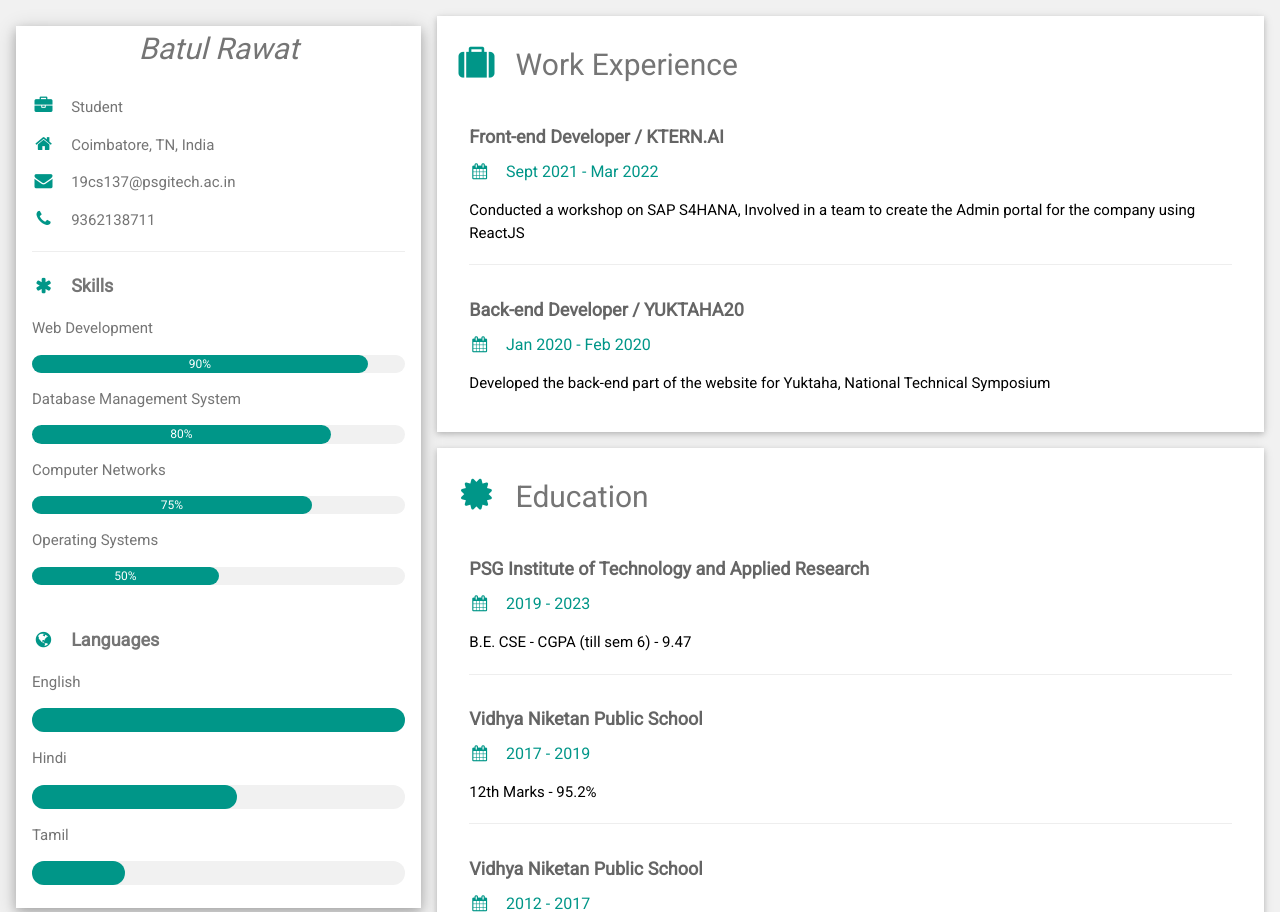
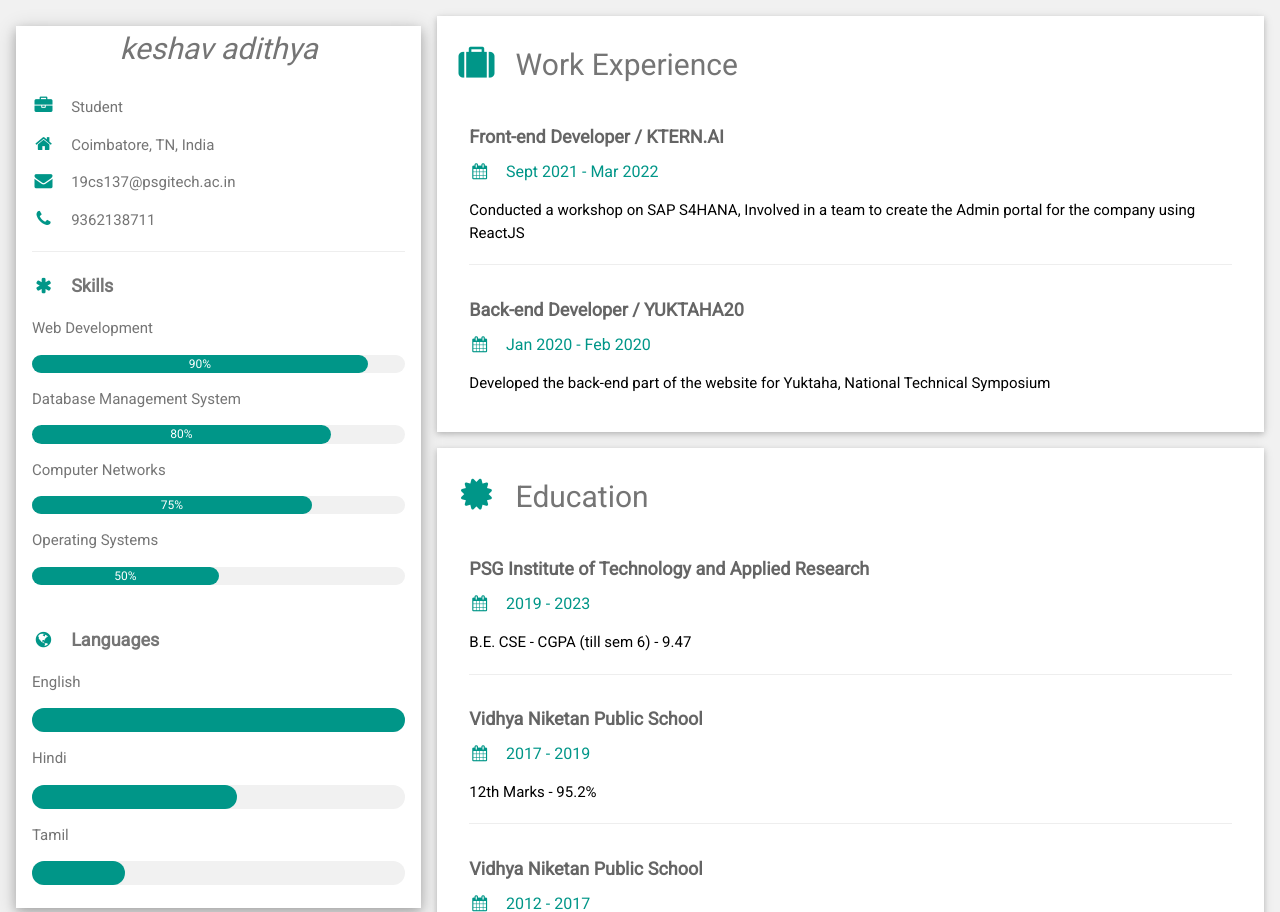
Before and after one commit to KeshavAdithyaSP/cclab-ex-main, a Flask app: page / in a window 1280 px wide. Shown: the top 912 px of the page. Run offline with Flask 2, Linux system fonts and the light colour scheme.

Commit message:
Update index.html

```diff
--- a/cclab-ex/templates/index.html
+++ b/cclab-ex/templates/index.html
@@ -1,6 +1,6 @@
 <!DOCTYPE html>
 <html>
-  <title>Batul's Resume</title>
+  <title>Keshav's Resume</title>
   <meta charset="UTF-8" />
   <meta name="viewport" content="width=device-width, initial-scale=1" />
   <link rel="stylesheet" href="https://www.w3schools.com/w3css/4/w3.css" />
@@ -34,7 +34,7 @@
           <div class="w3-white w3-text-grey w3-card-4">
             <div class="w3-display-container">
               <em
-                ><center><h2>Batul Rawat</h2></center></em
+                ><center><h2>keshav adithya</h2></center></em
               >
             </div>
             <div class="w3-container">
```
